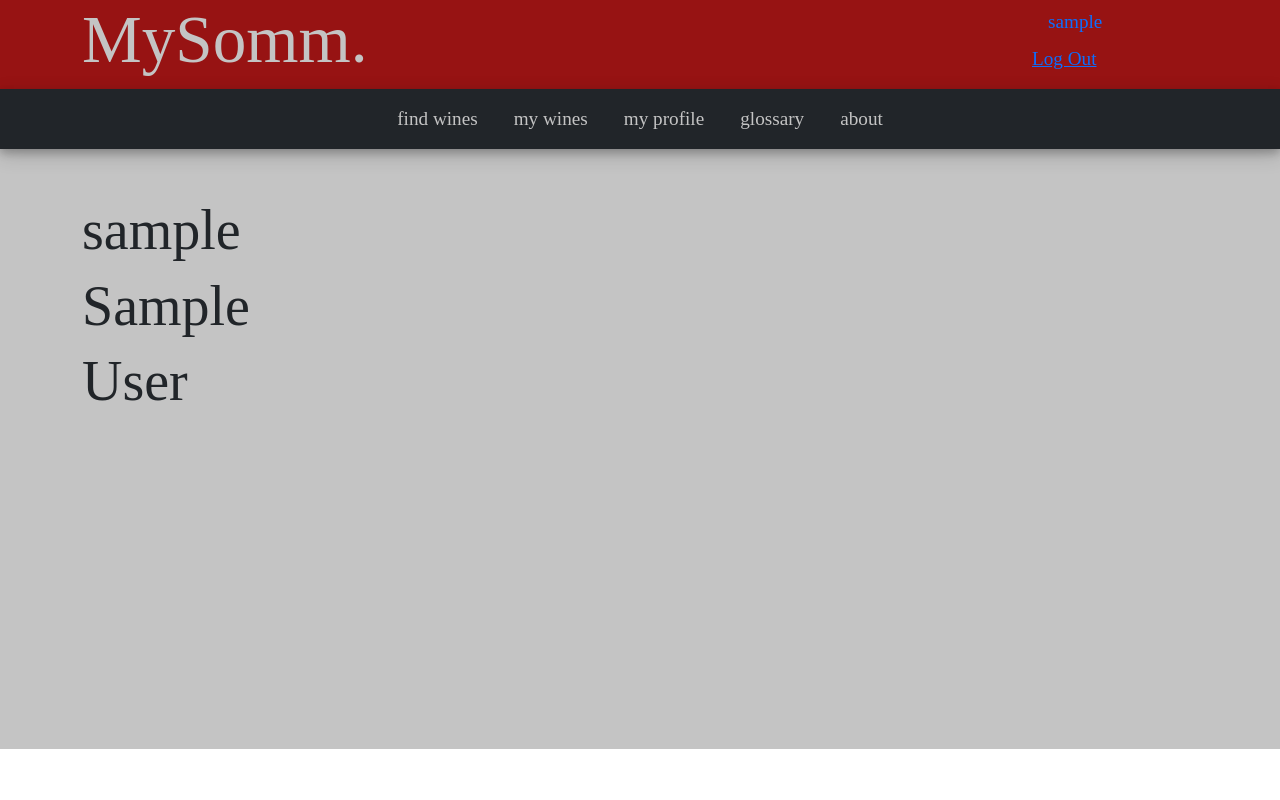
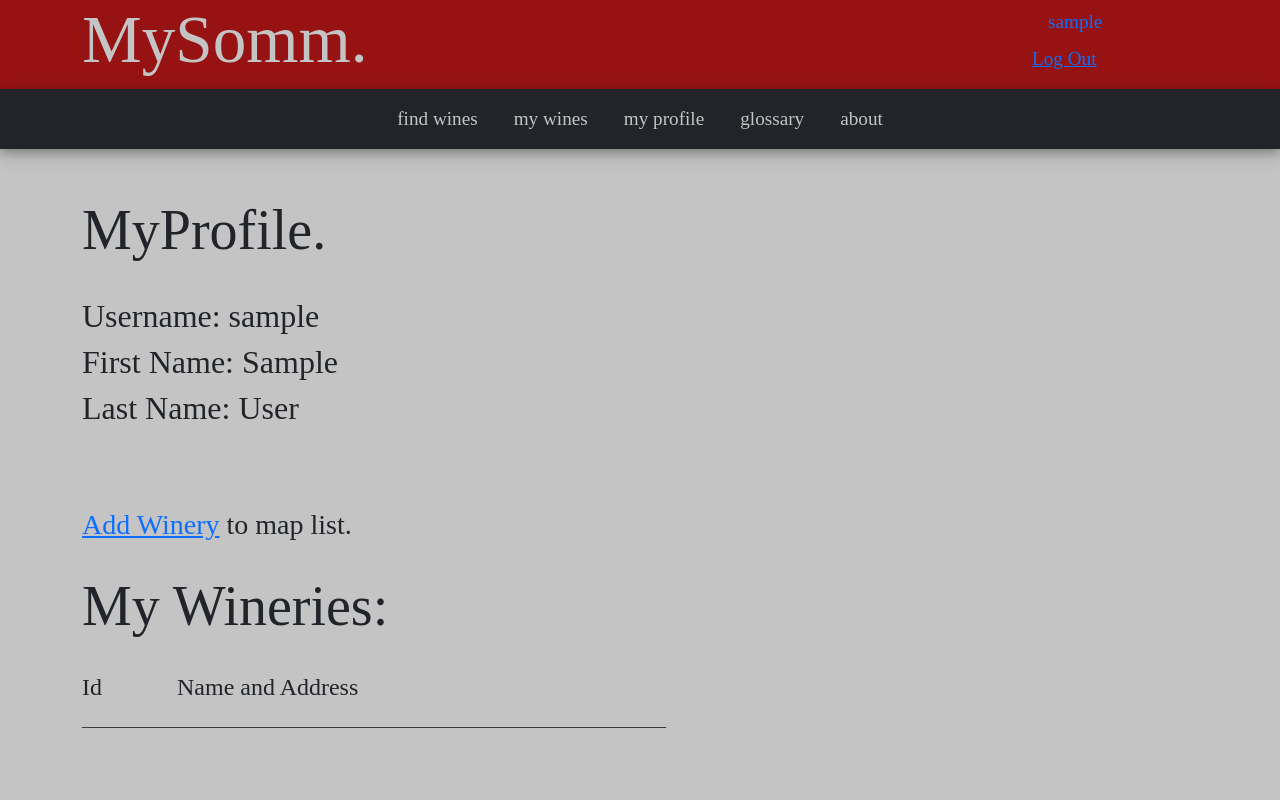
Before and after one commit to jeremydurden/mysomm, a Django app: page /profile/ in a window 1280 px wide. Run offline with Django 3.2, Linux system fonts and the light colour scheme; the visitor is signed in with stand-in values (Sample User, id 1); data that the repository does not hold is empty; some libraries are stand-ins or nearby versions; some web fonts are replaced.

Commit message:
Updating Profile styling and links

```diff
--- a/main_app/static/css/style.css
+++ b/main_app/static/css/style.css
@@ -1,6 +1,10 @@
 body {
     font-family: 'Gabriela', serif;
-    min-width: 450px;
+}
+#body {
+min-width: 450px;
+background-color: #C4C4C4;
+
 }
 header {
     color: #C4C4C4;
--- a/main_app/templates/base.html
+++ b/main_app/templates/base.html
@@ -20,7 +20,7 @@
 
 </head>
 
-<body>
+<body id="body">
 <header class="container-fluid">
     <div class="container">
         <div class="row">
--- a/main_app/templates/profile.html
+++ b/main_app/templates/profile.html
@@ -1,12 +1,30 @@
 {% extends "base.html" %}
 {% block body %}
 {% if user %}
-<h1><span>{{ user.username }}</span></h1>
-<h1><span>{{ user.first_name }}</span></h1>
-<h1><span>{{ user.last_name }}</span></h1>
+<div class="row"><h1><span>MyProfile.</span></h1></div>
+<br>
+<div class="row"><h2><span>Username: {{ user.username }}</span></h2></div>
+<div class="row"><h2><span>First Name: {{ user.first_name }}</span></h2></div>
+<div class="row"><h2><span>Last Name: {{ user.last_name }}</span></h2></div>
+<br>
+<br>
+<br>
+<div class="row"><h3><a href="/winery/create">Add Winery</a> to map list.</h3></div>
+<br>
+<div class="row"><h1>My Wineries:</h1></div>
+<br>
+<div class="row">
+    <div class="col-sm-1"><h4>Id</h4></div>
+    <div class="col-sm-10"><h4>Name and Address</h4></div>
+</div>
+<p>_________________________________________________________________________</p>
+{% for winery in my_wineries %}
 
-{% for winery in my_wineries %}
-    <div>{{winery.id}} - {{winery}}</div>
+<div class="row">
+    <div class="col-sm-1">{{winery.id}}</div>
+    <div class="col-sm-10">{{winery}}</div>
+</div>
+
 {% endfor %}
 {% endif %}
 {% endblock %}
```
